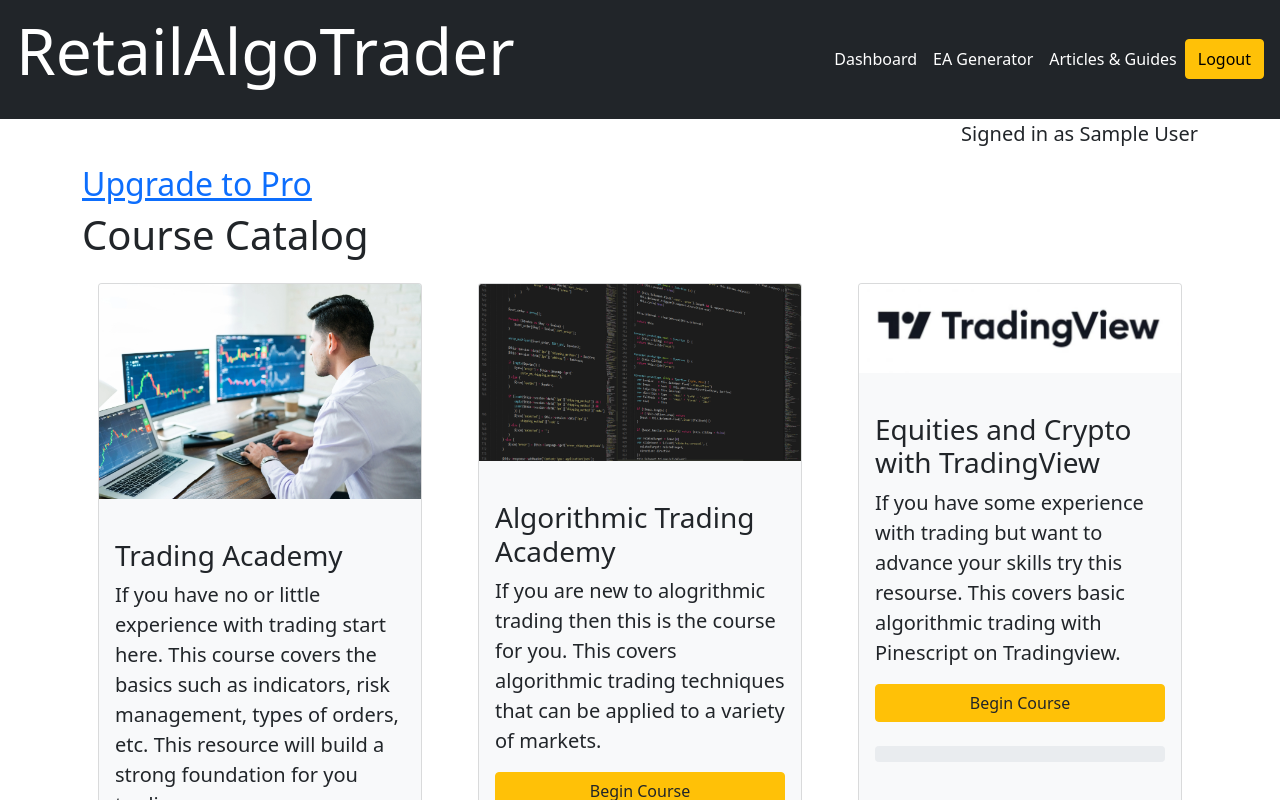
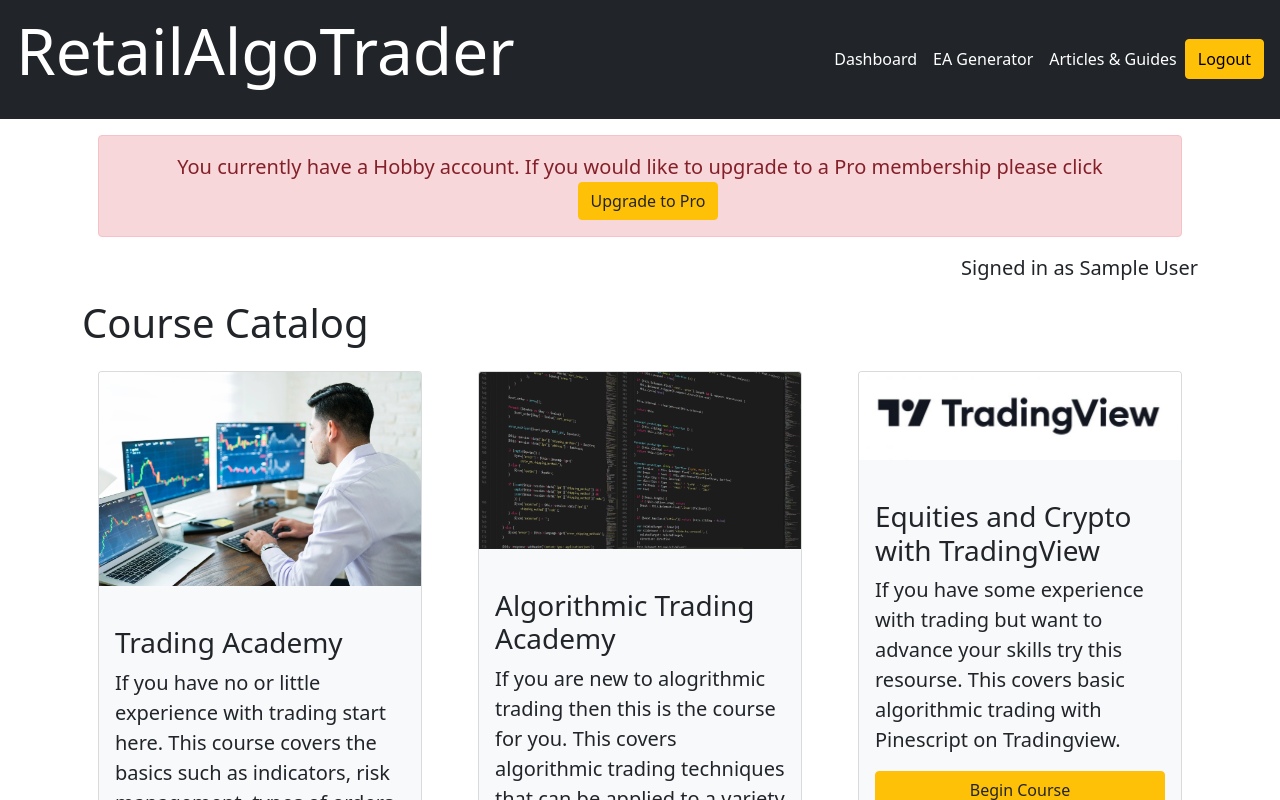
Before and after one commit to alveraboquet/RetailAlgoTrader, a Next.js app: page /app/dashboard in a window 1280 px wide. Shown: the top 800 px of the page. Built offline with nearby package versions, Linux system fonts and the light colour scheme; no server answers; the database is empty; sample sign-in values are in the browser's storage.

Commit message:
Create and add pro signup banner

```diff
--- /dev/null
+++ b/components/pricing/proSignupBanner.tsx
@@ -0,0 +1,27 @@
+import Link from 'next/link';
+
+interface Props {
+  isPro: boolean | undefined;
+}
+
+const ProSignupBanner = ({ isPro }: Props) => {
+  return (
+    <>
+      {isPro ? (
+        <></>
+      ) : (
+        <div className="alert alert-danger m-3 text-center">
+          You currently have a Hobby account. If you would like to upgrade to a
+          Pro membership please click
+          <button className="btn btn-warning ms-3">
+            <Link href="/app/proSignup">
+              <a className="text-decoration-none text-dark">Upgrade to Pro</a>
+            </Link>
+          </button>
+        </div>
+      )}
+    </>
+  );
+};
+
+export default ProSignupBanner;
--- a/pages/app/dashboard.tsx
+++ b/pages/app/dashboard.tsx
@@ -4,7 +4,7 @@
 import { NextPage, NextPageContext } from 'next';
 import CourseCard from '../../components/course/courseCard';
 import coursesData from '../../components/landingPages/coursesData';
-import Link from 'next/link';
+import ProSignupBanner from '../../components/pricing/proSignupBanner';
 
 const Dashboard: NextPage = () => {
   const { data: session } = useSession();
@@ -116,16 +116,12 @@
 
   return (
     <LayoutApp>
+      <ProSignupBanner isPro={session?.user.isPro} />
       {session?.user && (
         <p className="text-end">
           Signed in as {session.user?.name ?? session.user.email}
         </p>
       )}
-      <Link href="/app/proSignup">
-        <a>
-          <h2>Upgrade to Pro</h2>
-        </a>
-      </Link>
       <h1>Course Catalog</h1>
       <div className="row">
         <div className="col-4">
```
